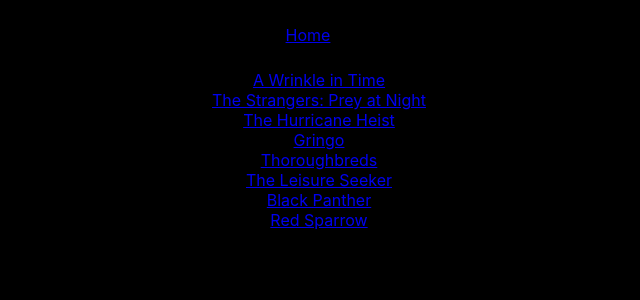
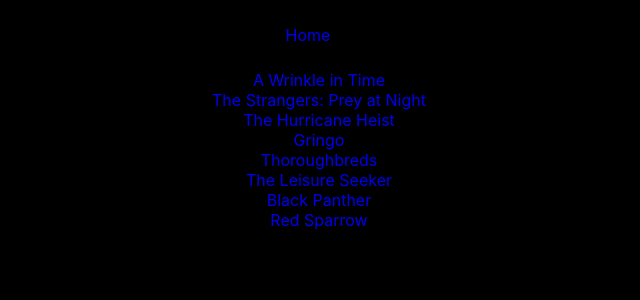
Before and after one commit to WalidBellili/catalogue, a React (Create React App) app: page / in a window 1280 px wide. Shown: the top 300 px of the page, without its empty margins (332-972 px from the left). Built offline with nearby package versions, Linux system fonts and the light colour scheme.

Commit message:
text decoration none

```diff
--- a/src/App.css
+++ b/src/App.css
@@ -30,7 +30,9 @@
   justify-content: center;
   color: whitesmoke;
 }
-
+a:link {
+  text-decoration: none;
+}
 .paragraph {
   width: 60%;
 }
```
